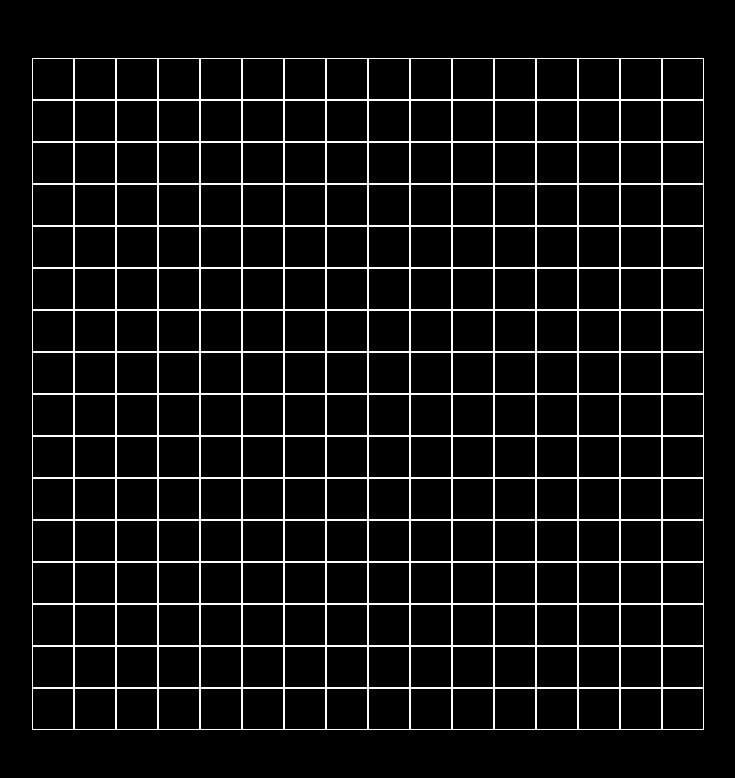
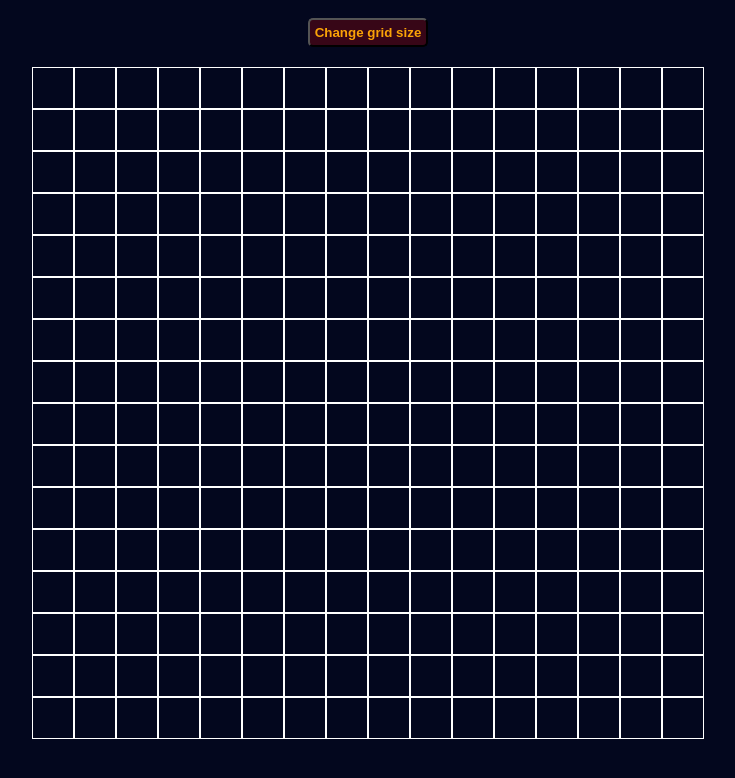
Before and after one commit to PraneethJain/etch-a-sketch, a plain HTML site: page index.html in a window 1280 px wide. Shown: the whole page, without its empty margins (272-1007 px from the left). Drawn offline with Linux system fonts and the light colour scheme.

Commit message:
Added grid size change button

```diff
--- a/index.html
+++ b/index.html
@@ -9,6 +9,7 @@
     <link rel="stylesheet" href="./styles.css">
 </head>
 <body>
+    <button class="size">Change grid size</button>
     <div class="grid"></div>
 </body>
 </html>
--- a/main.js
+++ b/main.js
@@ -1,8 +1,17 @@
 const grid = document.querySelector('.grid');
+const sizeButton = document.querySelector('.size')
 
-let N = 16;
+sizeButton.addEventListener('click', e => {
+    const N = parseInt(prompt("Creating an n by n grid. Enter the value of n"))
+    generateNewGrid(N)
+})
+
 let color = "#0000ff"
-
+generateNewGrid(16)
+function generateNewGrid(N) {
+    while (grid.firstChild) {
+        grid.removeChild(grid.lastChild)
+    }
     for (let i=0; i<N; i++) {
         const row = document.createElement('div')
         row.classList.add('row');
@@ -16,8 +25,9 @@ for (let i=0; i<N; i++) {
                 e.target.classList.remove("active");
             })
             cell.addEventListener("mousedown", e=> {
-            if (e.buttons == 0) {
+                if (e.buttons == 1) {
                     e.target.style.backgroundColor = color;
+
                 } else if (e.buttons == 4) {
                     e.target.style.backgroundColor = null;
                 }
@@ -33,3 +43,4 @@ for (let i=0; i<N; i++) {
         }
         grid.appendChild(row);
     }
+}
--- a/styles.css
+++ b/styles.css
@@ -1,14 +1,17 @@
 body {
-    background-color: black;
+    background-color: #03071E;
     color: white;
     display: flex;
+    flex-direction: column;
+    align-items: center;
     justify-content: center;
-    padding: 50px;
+    padding: 10px 50px 50px 50px;
 }
 
 .grid {
     display: flex;
     flex-direction: column;
+    margin: 20px;
 }
 
 
@@ -27,3 +30,11 @@ body {
 .active {
     background-color: blue;
 }
+
+.size {
+    padding: 5px;
+    border-radius: 5px;
+    font-weight: bolder;
+    background-color: #370617;
+    color: #FAA307;
+}
```
Lines whose indentation alone changed are shown as unchanged.
